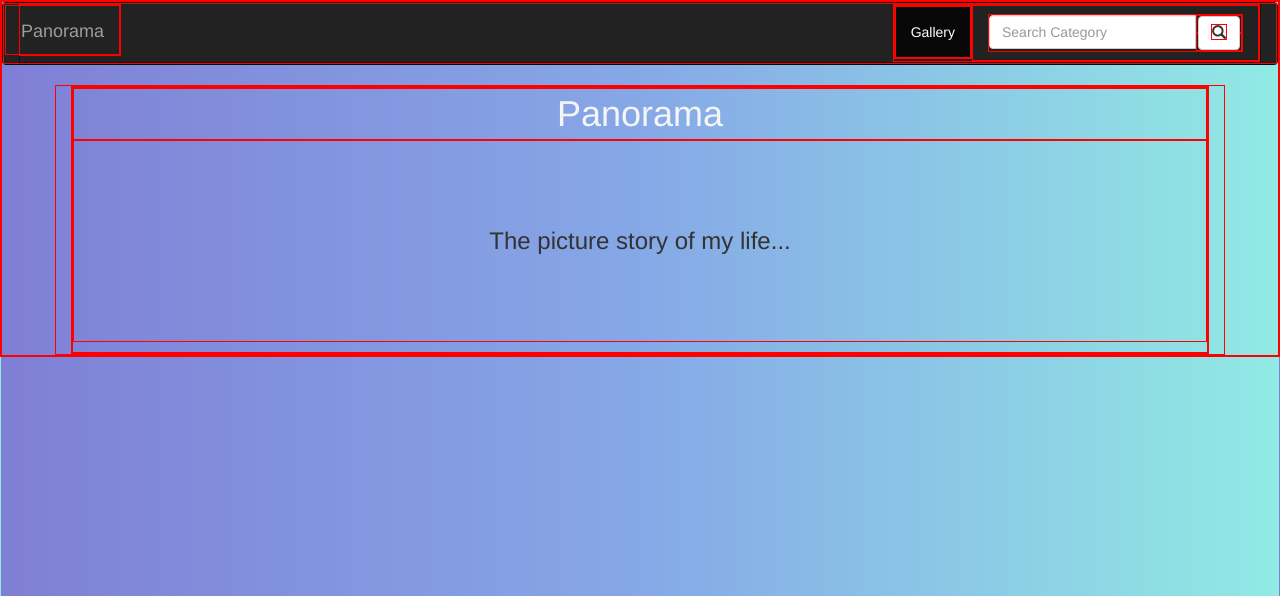
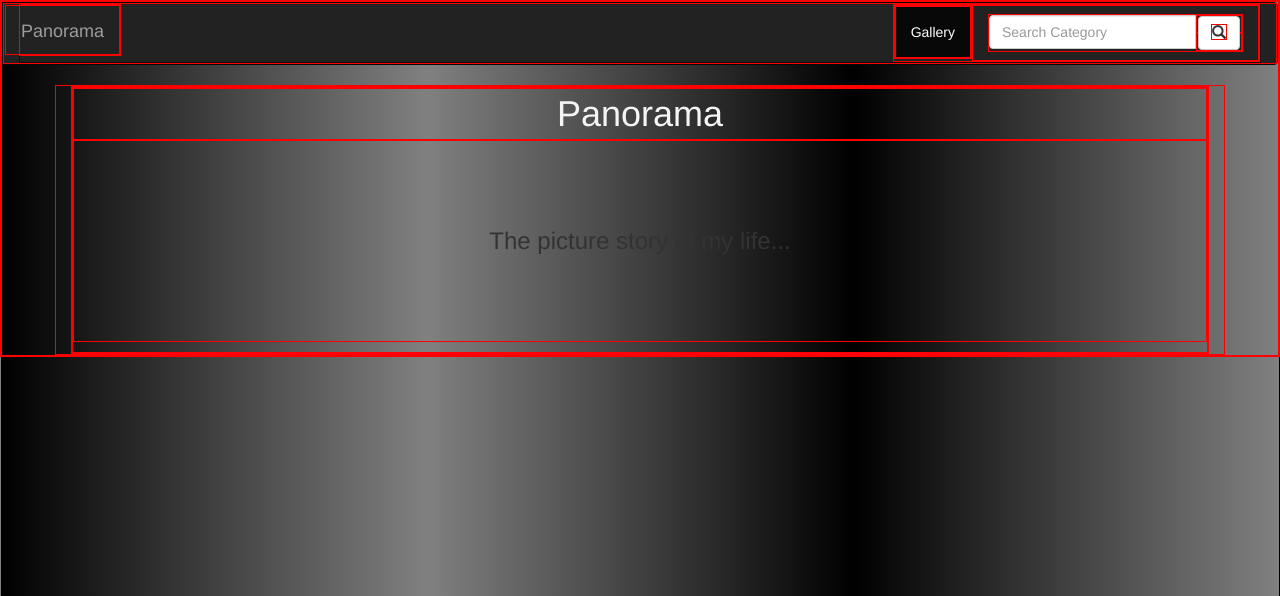
Before and after one commit to macymuhia/Photogenic, a Django app: page / in a window 1280 px wide. Shown: the top 596 px of the page. Run offline with Django 3.2, Linux system fonts and the light colour scheme; some libraries are stand-ins or nearby versions.

Commit message:
Change background colour

```diff
--- a/static/css/styles.css
+++ b/static/css/styles.css
@@ -8,7 +8,7 @@ h1 {
 }
 
 body {
-    background-image: linear-gradient(to right, #7F7FD5, #86A8E7, #91EAE4);
+    background-image: linear-gradient(to right, black, gray, black, gray);
 }
 
 .card {
@@ -19,3 +19,7 @@ body {
 .card h1 {
     line-height: 5rem;
 }
+
+.col-md-4 img {
+    height: 250px
+}
```
